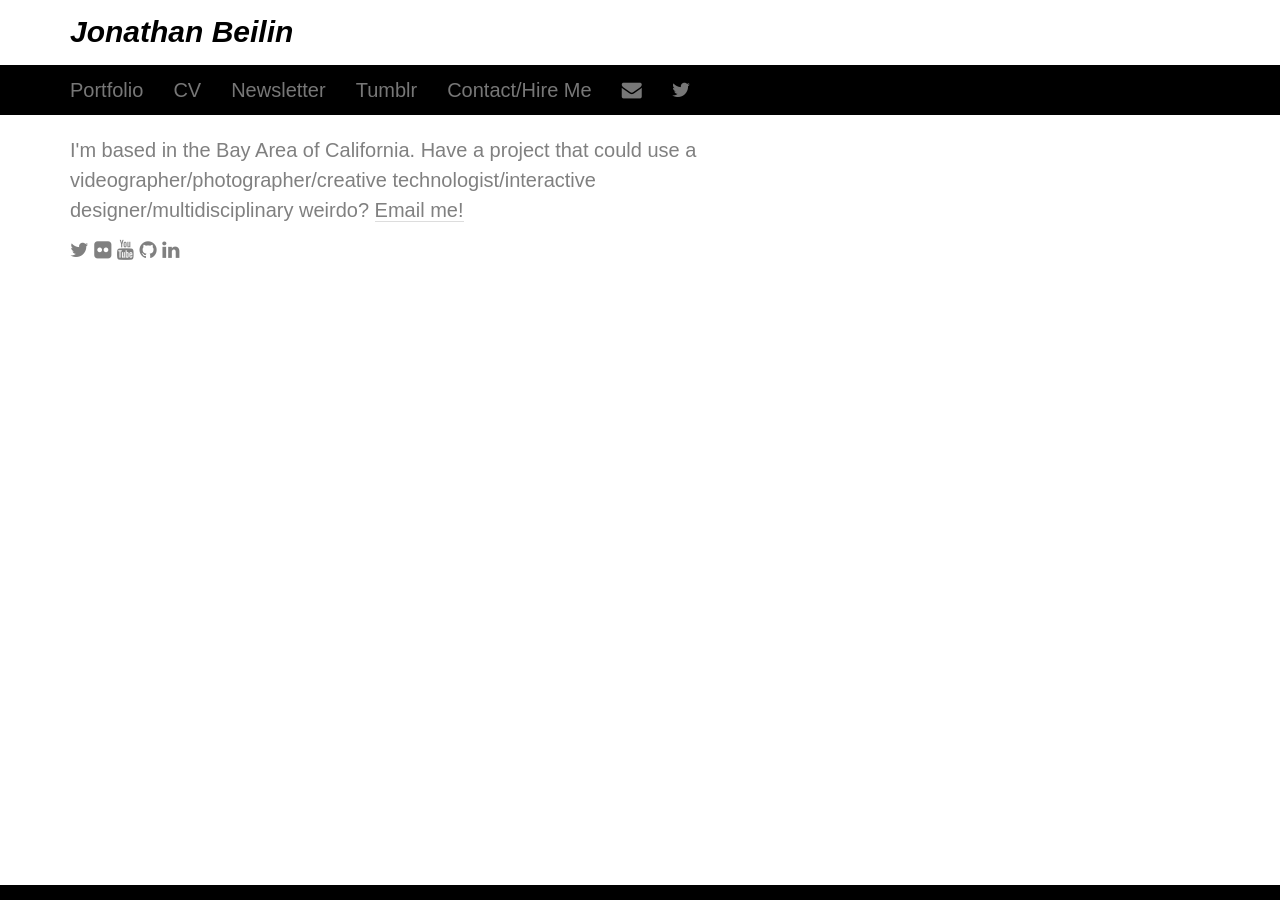
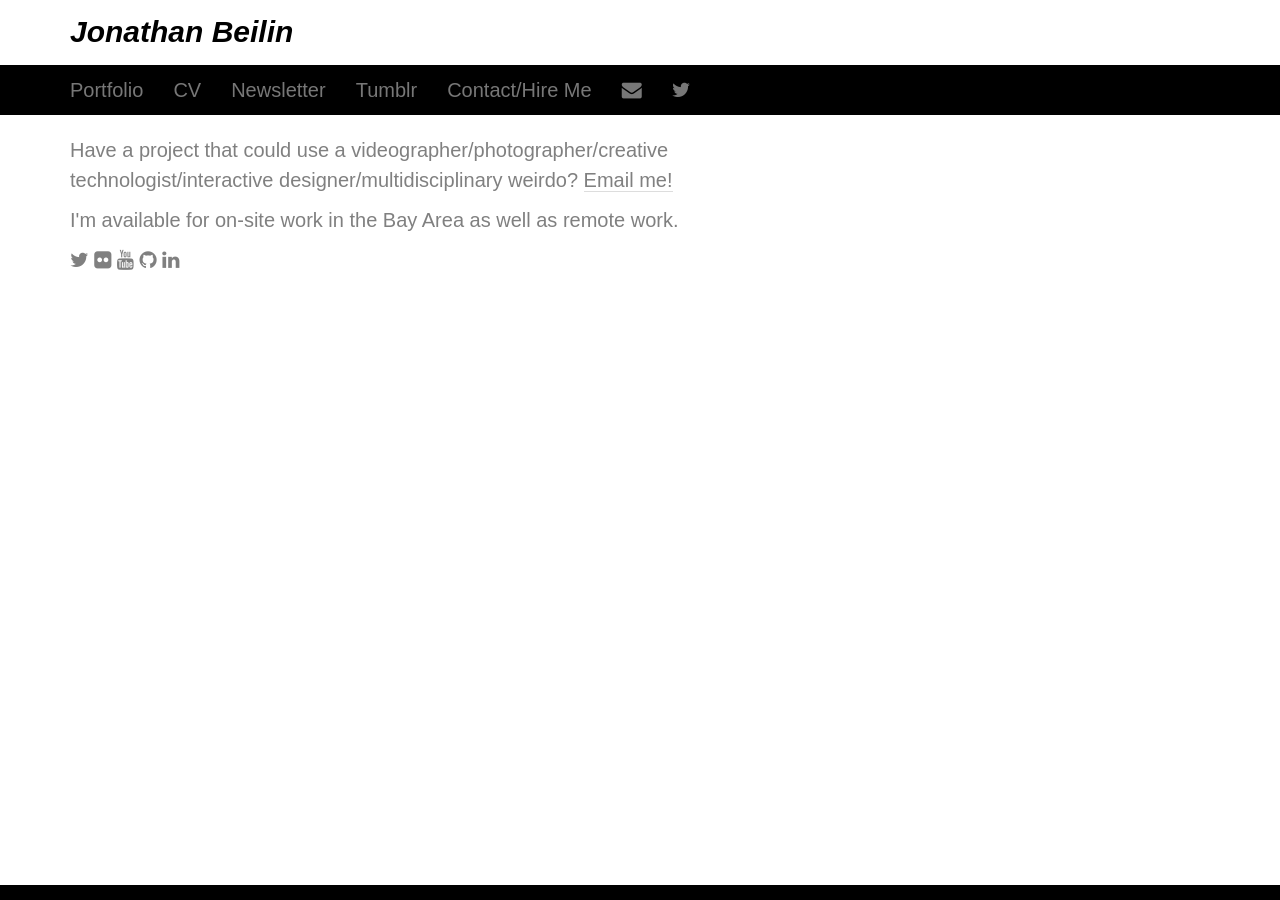
Before and after one commit to dongle/jonbeilin-portfolio-jekyll, a Jekyll site: the page built from contact/index.html, in a window 1280 px wide. Built offline with Jekyll 4.4.1, drawn with Linux system fonts in a browser that asks for light colours; nearby versions of some CDN libraries.

Commit message:
Update contact

```diff
--- a/contact/index.html
+++ b/contact/index.html
@@ -6,9 +6,11 @@ title: Contact
 <section>
 	<div class="row">
 		<div class="col-md-8"
-<p>I'm based in the Bay Area of California. Have a project that could use a videographer/photographer/creative technologist/interactive designer/multidisciplinary weirdo? <a href="mailto:jbeilin@gmail.com" target="_blank">Email me!</a></p>
-</div>
-</div>
+		<p>Have a project that could use a videographer/photographer/creative technologist/interactive designer/multidisciplinary weirdo? <a href="mailto:jbeilin@gmail.com" target="_blank">Email me!</a></p>
+
+		<p>I'm available for on-site work in the Bay Area as well as remote work.</p>
+		</div>
+	</div>
 
 <p>
 	<a href="https://twitter.com/jonbeilin" target="_blank" class="icon"><span class="fa fa-twitter"></span></a>
```
